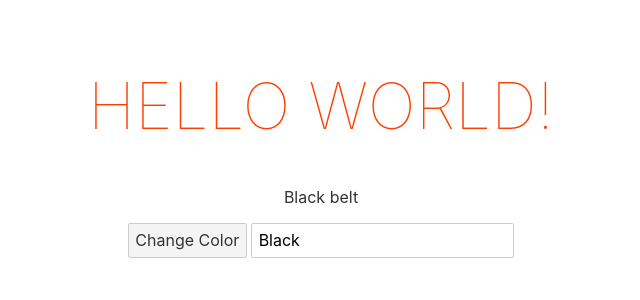
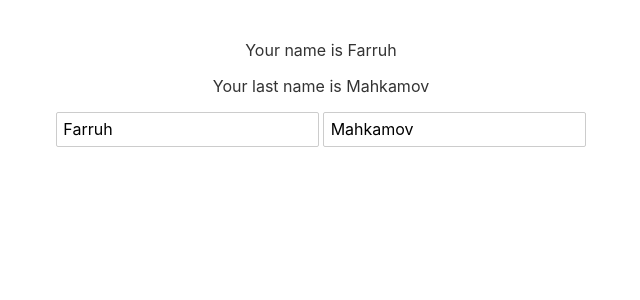
Before and after one commit to FarrukhMahkamov/svelte-basic, a Svelte app: page / in a window 1280 px wide. Shown: the top 300 px of the page, without its empty margins (319-959 px from the left). Built offline with nearby package versions, Linux system fonts and the light colour scheme.

Commit message:
Reactive vars

```diff
--- a/src/App.svelte
+++ b/src/App.svelte
@@ -1,22 +1,17 @@
 <script>
-	export let name;
-	let beltColor = 'Black';
+	let firstName = 'Farruh'
+	let lastName = 'Mahkamov'
 
-	const handleClick = () => {
-		beltColor = 'Orange'
-	}
+	$: fullname = `${firstName} ${lastName}`
 
-	const handleInput = (e) => {
-		beltColor = e.target.value
-	}
 </script>
 
 <main>
-	<h1>Hello {name}!</h1>
-	<p>{beltColor} belt</p>
-	<button on:click={handleClick}>Change Color</button>
-	<!-- <input type="text" on:input={handleInput}> -->
-	<input type="text" bind:value={beltColor}>
+	<p>Your name is {firstName}</p>
+	<p>Your last name is {lastName}</p>
+
+	<input type="text" bind:value={firstName}>
+	<input type="text" bind:value={lastName}>
 </main>
 
 <style>
```
